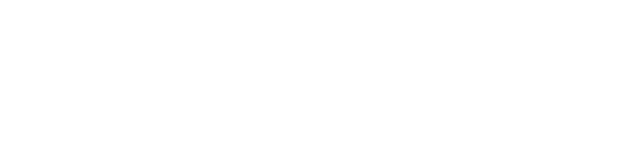
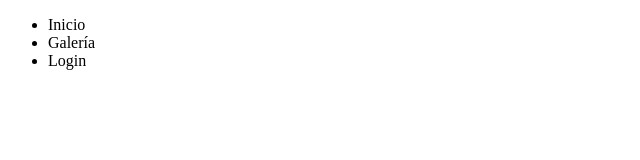
Before and after one commit to JhonRamirez23/EvidenciasGAES1, a plain HTML site: page index.html in a window 1280 px wide. Shown: the whole page, without its empty margins (0-640 px from the left). Drawn offline with Linux system fonts and the light colour scheme.

Commit message:
Cambios hechos en index.html

```diff
--- a/index.html
+++ b/index.html
@@ -6,12 +6,20 @@
     <title>Grupo de apoyo SENA | 2024</title>
 
     <!-- Se agrega el archivo CSS -->
+    <link rel="stylesheet" href="style.css">
 
 </head>
 <body>
+    <nav>
+        <ul>
+            <li>Inicio</li>
+            <li>Galería</li>
+            <li>Login</li>
+        </ul>
+    </nav>
 
 
     <!-- Se agrega el archivo JS -->
-
+    <script src="script.js"></script>
 </body>
 </html>
```
